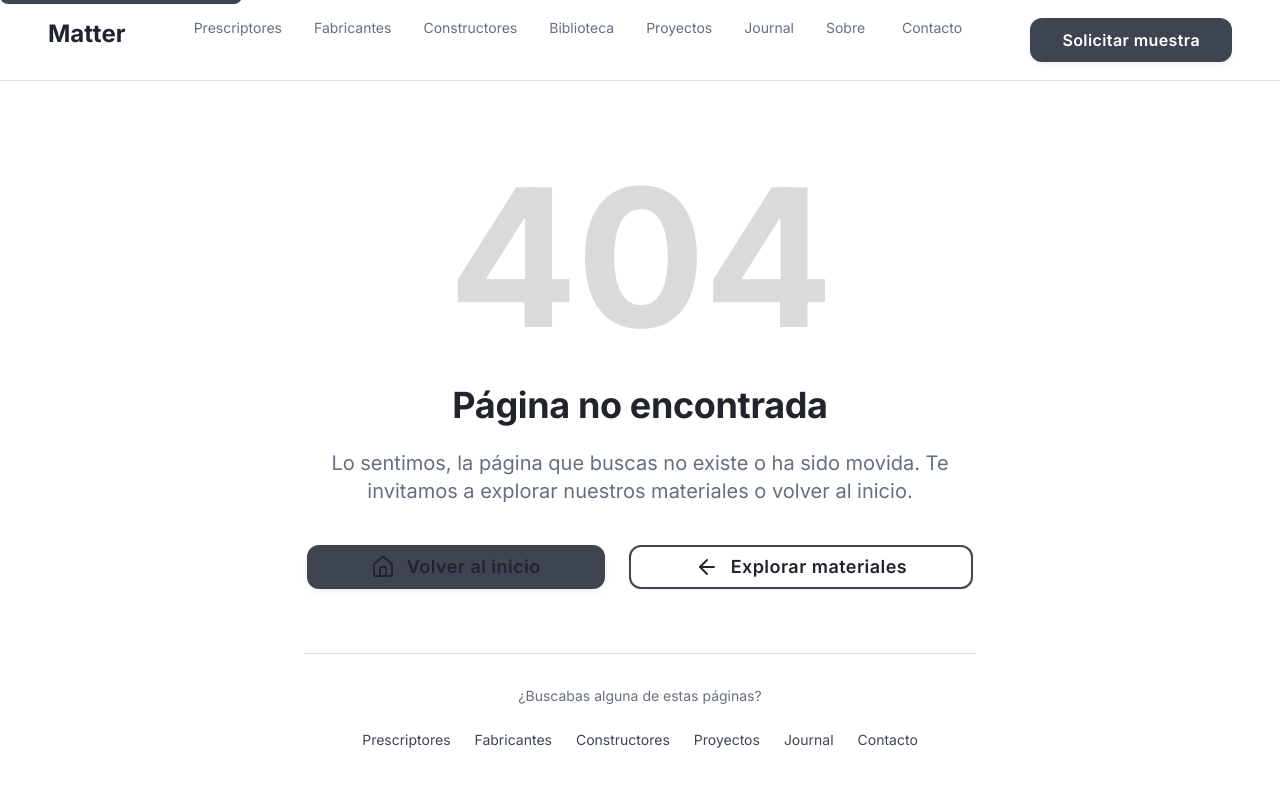
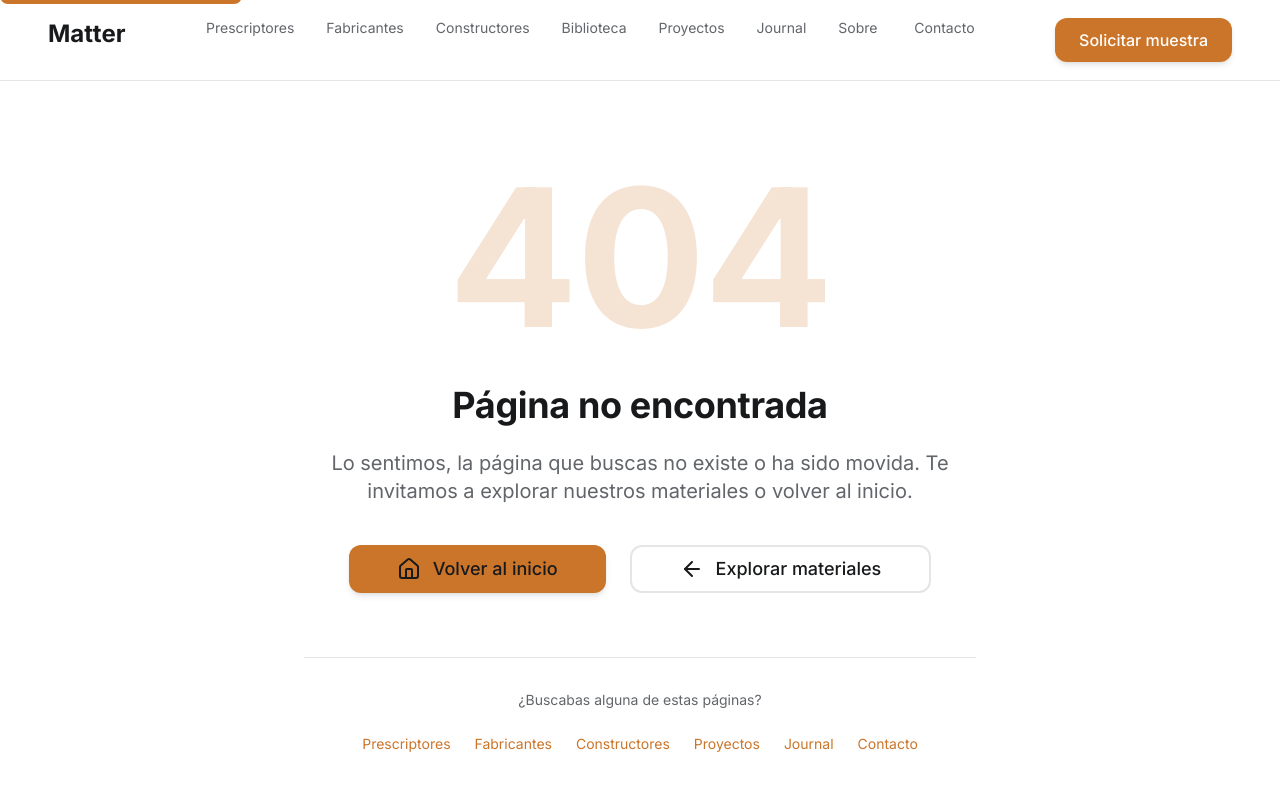
Before and after one commit to matterbarcelona/testpaginaweb, a React (Vite) app: page /404 in a window 1280 px wide. Shown: the top 800 px of the page. Built offline with nearby package versions, Linux system fonts and the light colour scheme; the HTML template or start-up script is replaced by a standard one.

Commit message:
Reverted to commit a3a9d74fe9c0ecb5f716712b5865cdc0f1f03332

```diff
--- a/src/components/ui/badge.tsx
+++ b/src/components/ui/badge.tsx
@@ -8,12 +8,12 @@ const badgeVariants = cva(
   {
     variants: {
       variant: {
-        default: "border-transparent bg-accent text-accent-foreground hover:bg-accent/90 hover:scale-105",
-        secondary: "border border-line bg-surface text-foreground hover:bg-muted hover:border-accent hover:scale-105",
-        destructive: "border-transparent bg-error text-white hover:bg-error/90 hover:scale-105",
-        outline: "border-2 border-accent text-accent hover:bg-accent hover:text-accent-foreground hover:scale-105",
-        success: "border-transparent bg-success text-white hover:bg-success/90 hover:scale-105",
-        warning: "border-transparent bg-warning text-white hover:bg-warning/90 hover:scale-105",
+        default: "border-transparent bg-accent text-accent-foreground hover:bg-accent/80 hover:scale-105",
+        secondary: "border-transparent bg-surface text-foreground hover:bg-muted hover:scale-105",
+        destructive: "border-transparent bg-error text-foreground hover:bg-error/80 hover:scale-105",
+        outline: "border-line text-foreground hover:bg-surface hover:scale-105",
+        success: "border-transparent bg-success text-foreground hover:bg-success/80 hover:scale-105",
+        warning: "border-transparent bg-warning text-foreground hover:bg-warning/80 hover:scale-105",
       },
     },
     defaultVariants: {
--- a/src/components/ui/button.tsx
+++ b/src/components/ui/button.tsx
@@ -5,22 +5,22 @@ import { cva, type VariantProps } from "class-variance-authority";
 import { cn } from "@/lib/utils";
 
 const buttonVariants = cva(
-  "inline-flex items-center justify-center gap-2 whitespace-nowrap rounded-lg text-small font-semibold tracking-wide transition-all duration-300 focus-visible:outline-none focus-visible:ring-2 focus-visible:ring-accent focus-visible:ring-offset-2 focus-visible:ring-offset-background disabled:pointer-events-none disabled:opacity-50 active:scale-97 [&_svg]:pointer-events-none [&_svg]:size-4 [&_svg]:shrink-0",
+  "inline-flex items-center justify-center gap-2 whitespace-nowrap rounded-lg text-small font-medium transition-all duration-300 focus-visible:outline-none focus-visible:ring-2 focus-visible:ring-accent focus-visible:ring-offset-2 focus-visible:ring-offset-background disabled:pointer-events-none disabled:opacity-50 active:scale-97 [&_svg]:pointer-events-none [&_svg]:size-4 [&_svg]:shrink-0",
   {
     variants: {
       variant: {
         default: "bg-accent text-accent-foreground hover:bg-[hsl(var(--accent-hover))] shadow-md hover:shadow-accent hover:scale-105",
-        destructive: "bg-error text-white hover:bg-error/90 shadow-md hover:scale-105",
-        outline: "border-2 border-accent bg-transparent text-accent hover:bg-accent hover:text-accent-foreground hover:scale-105 shadow-sm",
-        secondary: "bg-surface text-foreground hover:bg-muted border border-line hover:border-accent hover:shadow-md hover:scale-105",
+        destructive: "bg-error text-foreground hover:bg-error/90 shadow-md hover:scale-105",
+        outline: "border-2 border-line bg-transparent text-foreground hover:bg-surface hover:border-accent hover:text-accent hover:scale-105",
+        secondary: "bg-surface text-foreground hover:bg-muted border-2 border-line hover:border-accent/50 hover:scale-105",
         ghost: "hover:bg-surface hover:text-accent",
         link: "text-accent underline-offset-4 hover:underline hover:text-[hsl(var(--accent-hover))]",
       },
       size: {
-        default: "h-11 px-5 py-2.5",
-        sm: "h-9 px-4 text-small",
-        lg: "h-13 px-7 text-body",
-        icon: "h-11 w-11",
+        default: "h-10 px-4 py-2",
+        sm: "h-9 px-3 text-small",
+        lg: "h-12 px-6 text-body",
+        icon: "h-10 w-10",
       },
     },
     defaultVariants: {
--- a/src/components/ui/card.tsx
+++ b/src/components/ui/card.tsx
@@ -3,7 +3,7 @@ import * as React from "react";
 import { cn } from "@/lib/utils";
 
 const Card = React.forwardRef<HTMLDivElement, React.HTMLAttributes<HTMLDivElement>>(({ className, ...props }, ref) => (
-  <div ref={ref} className={cn("rounded-lg border border-line bg-card text-card-foreground shadow-sm transition-all duration-300 hover:shadow-lg hover:border-accent hover:-translate-y-1", className)} {...props} />
+  <div ref={ref} className={cn("rounded-lg border-2 border-line bg-surface text-card-foreground shadow-sm transition-all duration-300 hover:shadow-xl hover:border-accent/50 hover:-translate-y-1 hover:scale-[1.02]", className)} {...props} />
 ));
 Card.displayName = "Card";
 
--- a/src/index.css
+++ b/src/index.css
@@ -8,41 +8,41 @@ All colors MUST be HSL.
 
 @layer base {
   :root {
-    /* Color tokens - Matter Design System (Light Theme - Grayscale Premium) */
-    --background: 0 0% 100%;         /* Pure white */
-    --surface: 220 8% 97%;           /* Subtle blue-gray surface */
-    --foreground: 220 15% 15%;       /* Deep charcoal */
-    --muted-foreground: 220 10% 45%; /* Medium gray for readable text */
-    --accent: 220 12% 28%;           /* Sophisticated dark gray */
-    --accent-hover: 220 15% 20%;     /* Deeper gray on hover */
-    --line: 220 10% 88%;             /* Soft border */
-    --success: 154 54% 48%;          /* Green */
-    --warning: 40 73% 55%;           /* Amber */
-    --error: 4 74% 62%;              /* Red */
+    /* Color tokens - Matter Design System (Light Theme) */
+    --background: 0 0% 100%;         /* White */
+    --surface: 0 0% 98%;             /* Very light gray */
+    --foreground: 220 4% 10%;        /* Very dark gray (almost black) */
+    --muted-foreground: 220 4% 40%;  /* Medium gray for readable text */
+    --accent: 28 66% 48%;            /* #C8762C - Kept same */
+    --accent-hover: 28 66% 42%;      /* Darker on hover for light bg */
+    --line: 220 4% 90%;              /* Light border */
+    --success: 154 54% 48%;          /* #3FB984 */
+    --warning: 40 73% 55%;           /* #E2A23B */
+    --error: 4 74% 62%;              /* #E35D5D */
 
     /* Semantic colors */
     --card: 0 0% 100%;
-    --card-foreground: 220 15% 15%;
+    --card-foreground: 220 4% 10%;
 
     --popover: 0 0% 100%;
-    --popover-foreground: 220 15% 15%;
+    --popover-foreground: 220 4% 10%;
 
-    --primary: 220 12% 28%;
+    --primary: 28 66% 48%;
     --primary-foreground: 0 0% 100%;
 
-    --secondary: 220 8% 95%;
-    --secondary-foreground: 220 15% 15%;
+    --secondary: 0 0% 96%;
+    --secondary-foreground: 220 4% 10%;
 
-    --muted: 220 10% 95%;
+    --muted: 220 4% 96%;
 
     --accent-foreground: 0 0% 100%;
 
     --destructive: 4 74% 62%;
     --destructive-foreground: 0 0% 100%;
 
-    --border: 220 10% 88%;
-    --input: 220 8% 93%;
-    --ring: 220 12% 28%;
+    --border: 220 4% 90%;
+    --input: 220 4% 90%;
+    --ring: 28 66% 48%;
 
     /* Typography tokens */
     --font-sans: 'Inter', system-ui, -apple-system, sans-serif;
@@ -79,12 +79,12 @@ All colors MUST be HSL.
     /* Border radius token */
     --radius: 0.75rem;   /* 12px */
 
-    /* Shadow tokens - Refined for grayscale aesthetic */
-    --shadow-sm: 0 1px 3px 0 hsl(220 15% 15% / 0.04);
-    --shadow-md: 0 4px 8px -2px hsl(220 15% 15% / 0.08), 0 2px 4px -2px hsl(220 15% 15% / 0.05);
-    --shadow-lg: 0 12px 24px -4px hsl(220 15% 15% / 0.1), 0 4px 8px -4px hsl(220 15% 15% / 0.06);
-    --shadow-xl: 0 24px 48px -8px hsl(220 15% 15% / 0.14), 0 8px 16px -6px hsl(220 15% 15% / 0.08);
-    --shadow-accent: 0 8px 20px -4px hsl(220 12% 28% / 0.2);
+    /* Shadow tokens */
+    --shadow-sm: 0 1px 2px 0 hsl(220 4% 10% / 0.05);
+    --shadow-md: 0 4px 6px -1px hsl(220 4% 10% / 0.1), 0 2px 4px -2px hsl(220 4% 10% / 0.1);
+    --shadow-lg: 0 10px 15px -3px hsl(220 4% 10% / 0.15), 0 4px 6px -4px hsl(220 4% 10% / 0.1);
+    --shadow-xl: 0 20px 25px -5px hsl(220 4% 10% / 0.2), 0 8px 10px -6px hsl(220 4% 10% / 0.1);
+    --shadow-accent: 0 8px 16px -4px hsl(28 66% 48% / 0.3);
 
     /* Grid tokens */
     --container-max: 1280px;
@@ -93,13 +93,13 @@ All colors MUST be HSL.
 
     /* Sidebar tokens */
     --sidebar-background: 0 0% 100%;
-    --sidebar-foreground: 220 15% 15%;
-    --sidebar-primary: 220 12% 28%;
+    --sidebar-foreground: 220 4% 10%;
+    --sidebar-primary: 28 66% 48%;
     --sidebar-primary-foreground: 0 0% 100%;
-    --sidebar-accent: 220 8% 95%;
-    --sidebar-accent-foreground: 220 15% 15%;
-    --sidebar-border: 220 10% 88%;
-    --sidebar-ring: 220 12% 28%;
+    --sidebar-accent: 0 0% 96%;
+    --sidebar-accent-foreground: 220 4% 10%;
+    --sidebar-border: 220 4% 90%;
+    --sidebar-ring: 28 66% 48%;
   }
 }
 
@@ -242,7 +242,7 @@ All colors MUST be HSL.
       135deg,
       hsl(var(--background)) 0%,
       hsl(var(--surface)) 40%,
-      hsl(220 12% 28% / 0.03) 100%
+      hsl(28 66% 48% / 0.05) 100%
     );
     background-size: 200% 200%;
     animation: gradientShift 8s ease infinite;
```
